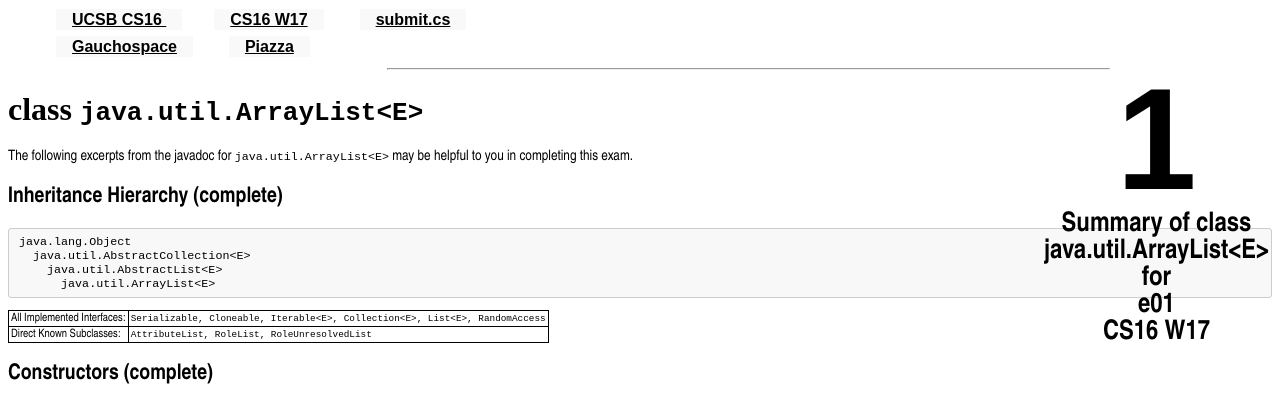
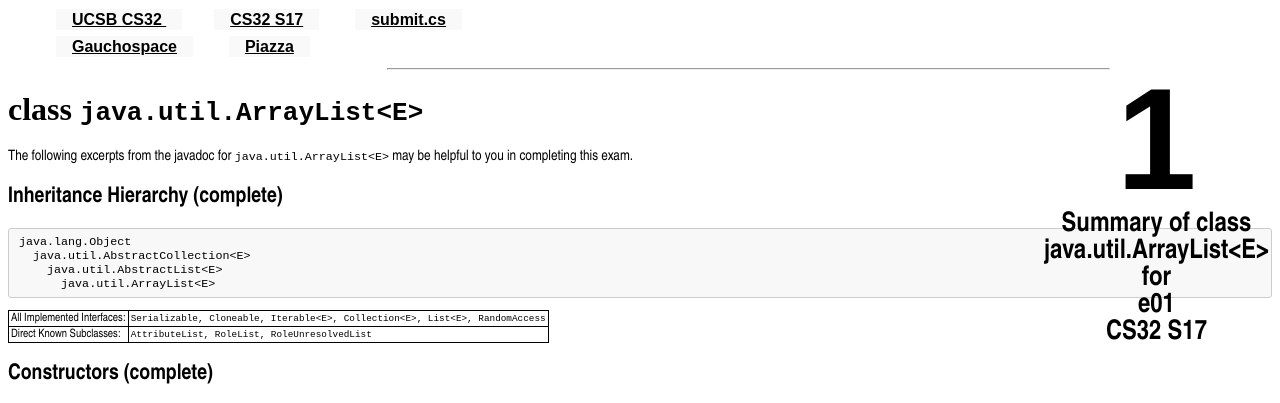
Before and after one commit to ucsb-cs32-s17/ucsb-cs32-s17.github.io, a Jekyll site: the page built from _exam/e01/ArrayList.md, in a window 1280 px wide and 900 px high. Shown: the top 403 px of the window. Built offline with Jekyll 4.4.1, drawn with Linux system fonts in a browser that asks for light colours; part of the change alters nothing that is shown; some of the changed text lies outside the part shown.

Commit message:
changes to config

```diff
--- a/_config.yml
+++ b/_config.yml
@@ -1,30 +1,29 @@
-name: "CS 16 Winter 2017"
-github_url: https://github.com/ucsb-cs16-wi17/ucsb-cs16-wi17.github.io
+name: "CS32 Spring 2017"
+github_url: https://github.com/ucsb-cs32-s17/ucsb-cs32-s17.github.io
 
 on_campus: http://proquest.safaribooksonline.com
 off_campus: http://proquest.safaribooksonline.com.proxy.library.ucsb.edu:2048
 
 start_week: 1
-start_date: 2017-01-08 00:00:00.00-8:00
+start_date: 2017-04-03 00:00:00.00-8:00
 num_weeks: 10
 extra_exam_week: true
 
-instructor_url: https://ucsb-cs16.github.io/instructor
+instructor_url: https://ucsb-cs32.github.io/instructor
 
 cal_dates: >
   [
-  {"label":"First day of classes", "date":"2017-01-09" },
-  {"label":"Univ Holiday", "date":"2017-01-16" },
-  {"label":"Univ Holiday", "date":"2017-02-20" },
-  {"label":"Last day of classes", "date":"2017-03-17" },
+  {"label":"First day of classes", "date":"2017-04-03" },
+  {"label":"Univ Holiday", "date":"2017-05-29" },
+  {"label":"Last day of classes", "date":"2017-06-09" },
   ]
 
 
-course: "CS16"
-legacy_wiki_name: 16wiki
-legacy_wiki_url: "https://foo.cs.ucsb.edu/16wiki"
-qtr: "W17"
-quarter: "Winter 2017"
+course: "CS32"
+legacy_wiki_name: 32wiki
+legacy_wiki_url: "https://foo.cs.ucsb.edu/32wiki"
+qtr: "S17"
+quarter: "Spring 2017"
 
 kramdown:
    parse_block_html: true
```
